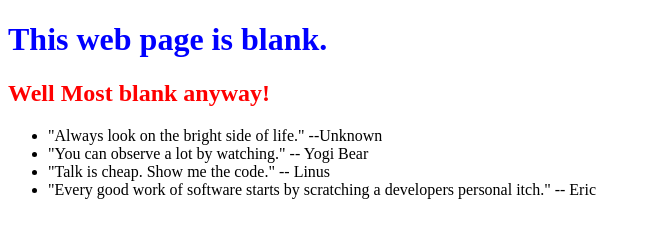
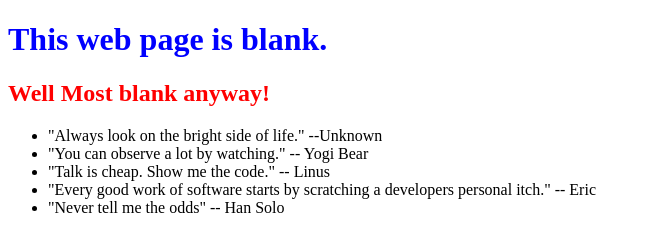
Before and after one commit to fnancarrow/0main_openSAP_repo, a plain HTML site: page index.html in a window 1280 px wide. Shown: the whole page, without its empty margins (0-651 px from the left). Drawn offline with Linux system fonts and the light colour scheme.

Commit message:
Han Solo Quote

```diff
--- a/index.html
+++ b/index.html
@@ -13,6 +13,7 @@
 			<li>"You can observe a lot by watching." -- Yogi Bear</li>
 			<li>"Talk is cheap.  Show me the code." -- Linus</li>
 			<li>"Every good work of software starts by scratching a developers personal itch." -- Eric</li>
+			<li>"Never tell me the odds" -- Han Solo</li>
 		</ul>
 	</body>
 </html>
```
